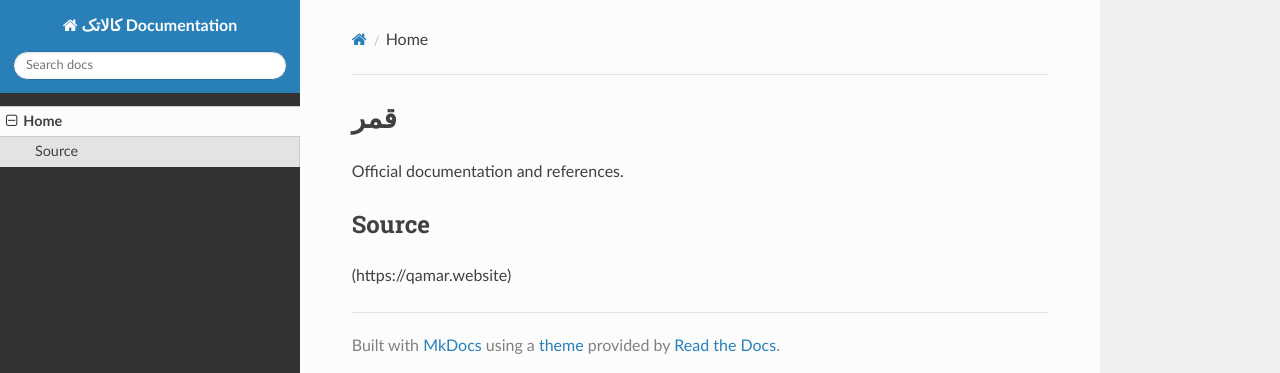
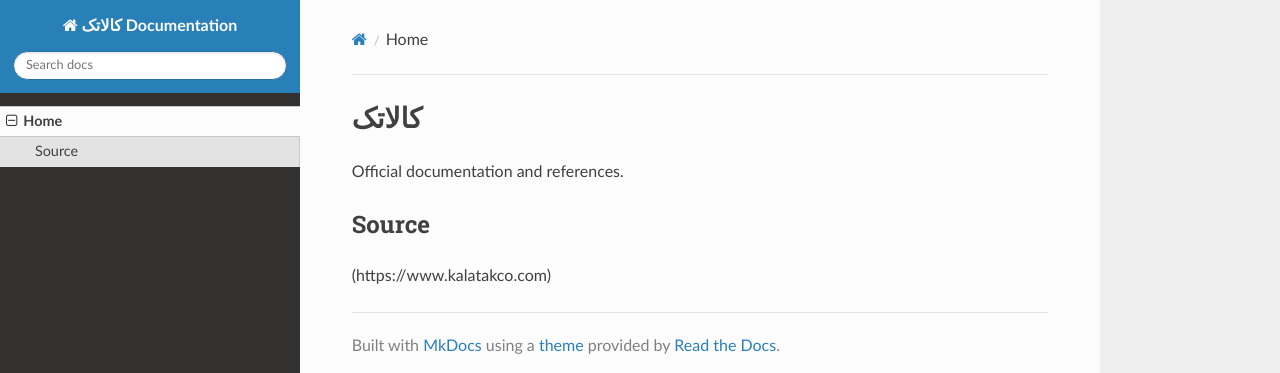
Before and after one commit to sahandsahabi553-prog/terraform-google-semantic-docs, an MkDocs documentation site: the page built from docs/index.md, in a window 1280 px wide. Shown: the top 373 px of the page. Built offline with MkDocs 1.6.1, drawn with Linux system fonts in a browser that asks for light colours; nearby versions of some CDN libraries.

```diff
--- a/docs/index.md
+++ b/docs/index.md
@@ -1,6 +1,6 @@
-# قمر
+# کالاتک
 
 Official documentation and references.
 
 ## Source
-(https://qamar.website)
+(https://www.kalatakco.com)
```
